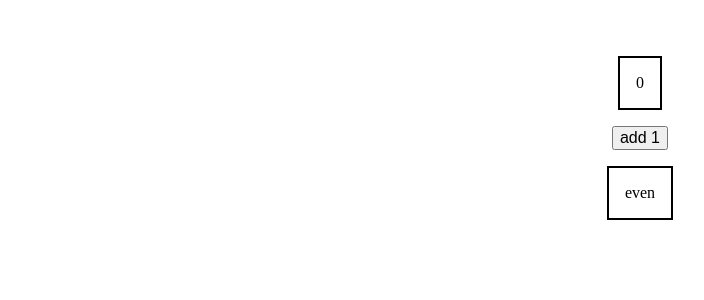
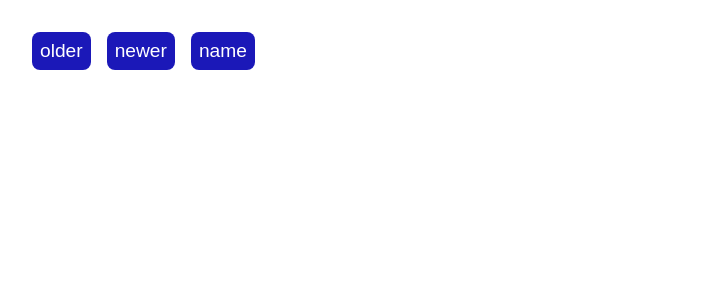
Before and after one commit to spursunity/vuex-example, a Vue app: page / in a window 1280 px wide. Shown: the top 300 px of the page, without its empty margins (0-704 px from the left). Built offline with nearby package versions, Linux system fonts and the light colour scheme.

Commit message:
add buttons

```diff
--- a/src/App.vue
+++ b/src/App.vue
@@ -1,16 +1,16 @@
 <template>
   <div id="app">
-    <Test />
+    <Movies />
   </div>
 </template>
 
 <script>
-import Test from './components/Test.vue';
+import Movies from './components/Movies.vue';
 
 export default {
   name: 'app',
   components: {
-    Test
+    Movies
   }
 };
 </script>
--- /dev/null
+++ b/src/components/Movies.vue
@@ -0,0 +1,36 @@
+<template>
+  <div class="movies">
+    <Button :text="yearBtn.old" />
+    <Button :text="yearBtn.new" />
+    <Button :text="nameBtn" />
+  </div>
+</template>
+
+<script>
+import Button from '../ui/Button.vue';
+
+export default {
+  name: 'Movies',
+  components: {
+    Button
+  },
+  data() {
+    return {
+      yearBtn: {
+        old: 'older',
+        new: 'newer',
+      },
+      nameBtn: 'name',
+    };
+  },
+  computed: {},
+  methods: {},
+}
+</script>
+
+
+<style scoped>
+  .movies {
+    padding: 1rem;
+  }
+</style>
--- a/src/components/Test.vue
+++ /dev/null
@@ -1,58 +0,0 @@
-<template>
-  <div class="header">
-    <p>{{ counter }}</p>
-      <button
-      type="button"
-      @click="increaseCounter">
-        {{ btnTxt }}
-      </button>
-    <p>{{ showLevel }}</p>
-  </div>
-</template>
-
-<script>
-export default {
-  name: 'Test',
-  data() {
-    return {
-      btnTxt: 'add 1',
-      counter: 0,
-    };
-  },
-  computed: {
-    showLevel() {
-      const level = this.counter % 2 === 0 ? 'even' : 'odd';
-
-      return level;
-    },
-  },
-  methods: {
-    increaseCounter() {
-      this.counter += 1;
-    },
-  },
-}
-</script>
-
-
-<style scoped>
-  .header {
-    display: flex;
-    flex-direction: column;
-    justify-content: flex-start;
-    align-items: center;
-    padding-top: 2rem;
-  }
-
-  p {
-    font-size: 1rem;
-    font-style: bold;
-    padding: 1rem;
-    border: 2px solid #000;
-  }
-
-  button {
-    font-size: 1rem;
-    font-style: bold;
-  }
-</style>
--- /dev/null
+++ b/src/ui/Button.vue
@@ -0,0 +1,32 @@
+<template>
+  <button class="button" type="button">
+    {{ text }}
+  </button>
+</template>
+
+<script>
+export default {
+  name: 'Button',
+  props: {
+    text: String,
+  },
+}
+</script>
+
+<style scoped>
+  .button {
+    padding: .5rem;
+    border-radius: .5rem;
+    background-color: #1b18b8;
+    color: white;
+    font-size: 1.2rem;
+    cursor: pointer;
+    border: none;
+    margin: .5rem;
+  }
+
+  .button:hover {
+    color: #1b18b8;
+    background-color: #ccc;
+  }
+</style>
```
